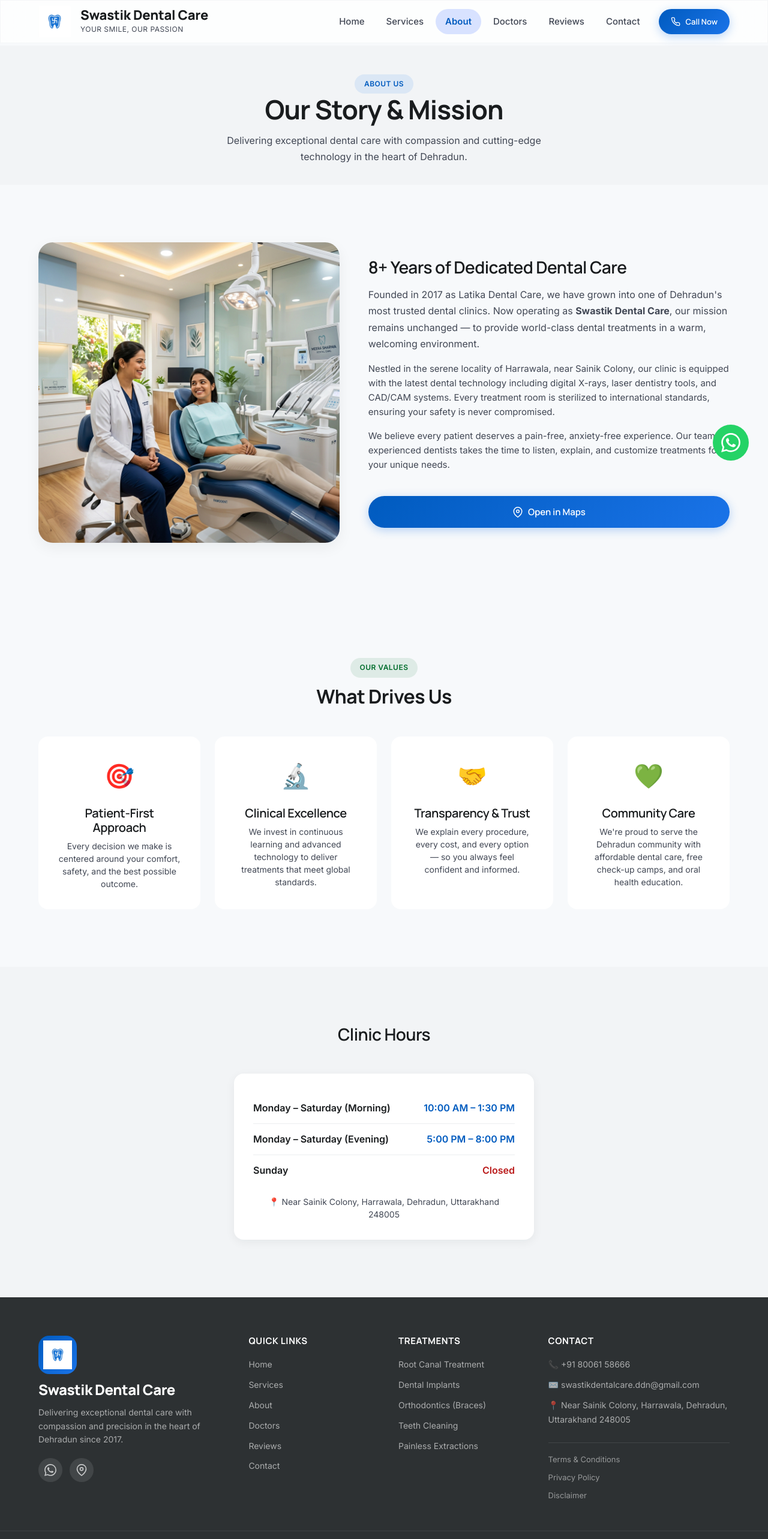
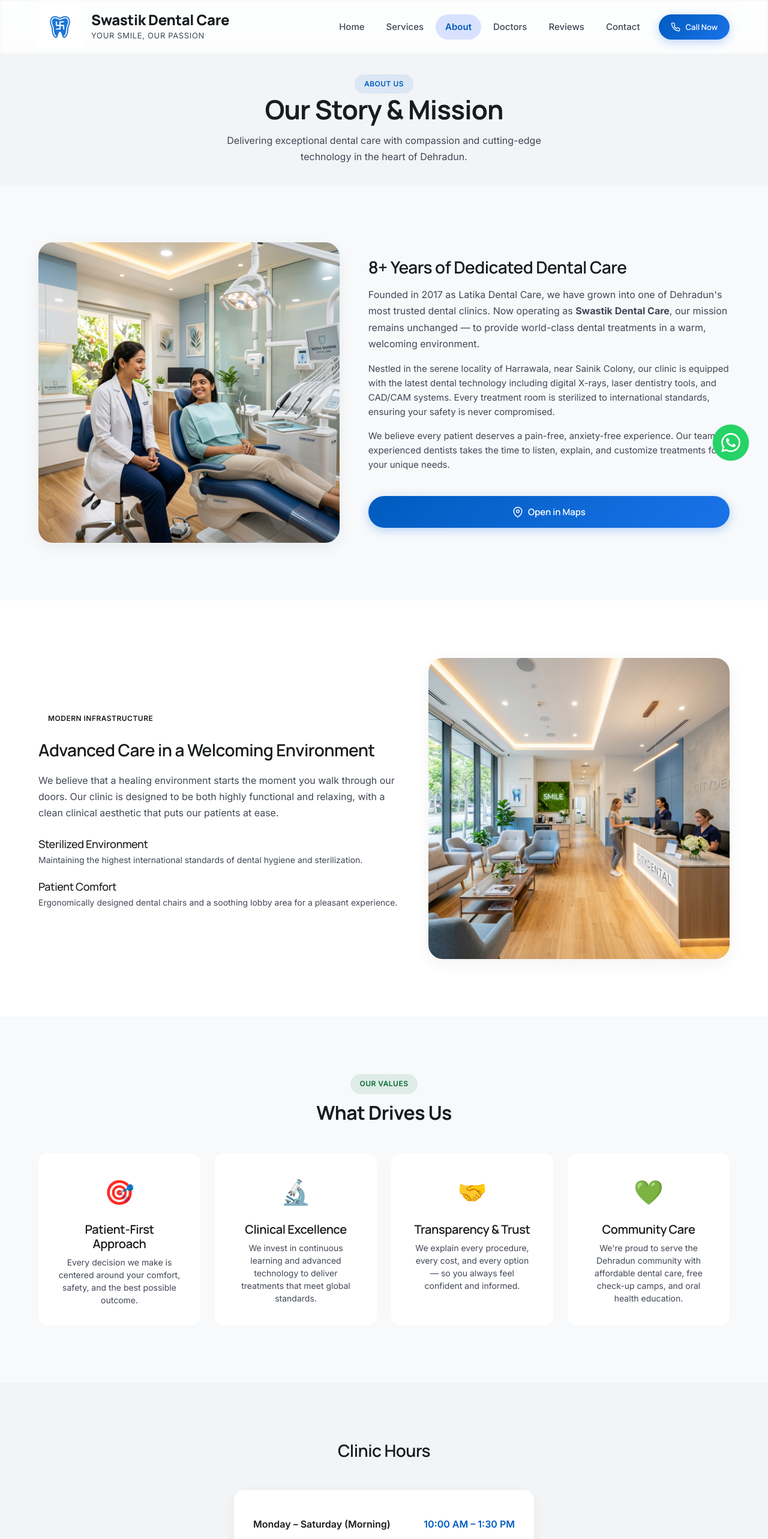
Before and after one commit to SomenSin/Swastik-Dental-Care, a Next.js app: page /Swastik-Dental-Care/about in a window 1280 px wide. Shown: the top 2566 px of the page at 60% size. Built offline with nearby package versions, Linux system fonts and the light colour scheme.

Commit message:
feat: significantly enlarge logos, add infrastructure gallery to about page, and optimize image delivery for performance

```diff
--- a/src/app/about/about.module.css
+++ b/src/app/about/about.module.css
@@ -92,8 +92,44 @@
   font-weight: 600;
 }
 
+.infrastructureGrid {
+  display: grid;
+  grid-template-columns: 1.2fr 1fr;
+  gap: 3rem;
+  align-items: center;
+}
+
+.infrastructure {
+  background: var(--surface-container-lowest);
+}
+
+.infrastructureContent {
+  display: flex;
+  flex-direction: column;
+  gap: 1.25rem;
+}
+
+.infraList {
+  display: flex;
+  flex-direction: column;
+  gap: 1.5rem;
+  margin-top: 0.5rem;
+}
+
+.infraItem {
+  display: flex;
+  flex-direction: column;
+  gap: 0.25rem;
+}
+
 @media (max-width: 900px) {
-  .storyGrid { grid-template-columns: 1fr; }
+  .storyGrid, .infrastructureGrid { grid-template-columns: 1fr; }
+  .infrastructureGrid {
+    direction: ltr;
+  }
+  .infrastructureImage {
+    order: -1;
+  }
   .valuesGrid { grid-template-columns: repeat(2, 1fr); }
 }
 
--- a/src/app/about/page.tsx
+++ b/src/app/about/page.tsx
@@ -32,6 +32,8 @@
               width={560}
               height={400}
               className={styles.storyImg}
+              priority
+              sizes="(max-width: 900px) 100vw, 560px"
             />
           </div>
           <div className={styles.storyContent}>
@@ -58,6 +60,40 @@
               <svg width="18" height="18" viewBox="0 0 24 24" fill="none" stroke="currentColor" strokeWidth="2"><path d="M21 10c0 7-9 13-9 13s-9-6-9-13a9 9 0 0118 0z"/><circle cx="12" cy="10" r="3"/></svg>
               Open in Maps
             </a>
+          </div>
+        </div>
+      </section>
+
+      {/* Infrastructure Section */}
+      <section className={`section ${styles.infrastructure}`}>
+        <div className={`container ${styles.infrastructureGrid}`}>
+          <div className={styles.infrastructureContent}>
+            <div className="badge badge-secondary">Modern Infrastructure</div>
+            <h2 className="headline-md">Advanced Care in a Welcoming Environment</h2>
+            <p className="body-lg text-muted">
+              We believe that a healing environment starts the moment you walk through our doors. Our clinic is designed to be both highly functional and relaxing, with a clean clinical aesthetic that puts our patients at ease.
+            </p>
+            <div className={styles.infraList}>
+              <div className={styles.infraItem}>
+                <h4 className="title-md">Sterilized Environment</h4>
+                <p className="body-sm text-muted">Maintaining the highest international standards of dental hygiene and sterilization.</p>
+              </div>
+              <div className={styles.infraItem}>
+                <h4 className="title-md">Patient Comfort</h4>
+                <p className="body-sm text-muted">Ergonomically designed dental chairs and a soothing lobby area for a pleasant experience.</p>
+              </div>
+            </div>
+          </div>
+          <div className={styles.infrastructureImage}>
+            <Image
+              src="/Swastik-Dental-Care/images/clinic-interior-lobby.png"
+              alt="Swastik Dental Care modern lobby and facility"
+              width={560}
+              height={400}
+              className={styles.storyImg}
+              loading="lazy"
+              sizes="(max-width: 900px) 100vw, 560px"
+            />
           </div>
         </div>
       </section>
--- a/src/app/doctors/page.tsx
+++ b/src/app/doctors/page.tsx
@@ -34,6 +34,8 @@
                     width={400}
                     height={500}
                     className={styles.doctorImg}
+                    loading="lazy"
+                    sizes="(max-width: 768px) 100vw, (max-width: 1200px) 50vw, 400px"
                   />
                 </div>
                 <div className={styles.doctorInfo}>
--- a/src/app/reviews/page.tsx
+++ b/src/app/reviews/page.tsx
@@ -69,6 +69,8 @@
                       width={64}
                       height={64}
                       className={styles.avatarImg}
+                      loading="lazy"
+                      sizes="64px"
                     />
                   </div>
                   <div>
--- a/src/components/Footer.module.css
+++ b/src/components/Footer.module.css
@@ -17,20 +17,25 @@
 }
 
 .logoIcon {
-  width: 64px;
-  height: 64px;
-  border-radius: 18px;
-  background: linear-gradient(135deg, var(--primary), var(--primary-container));
+  width: 96px;
+  height: 96px;
+  border-radius: 24px;
+  background: white;
   display: flex;
   align-items: center;
   justify-content: center;
   color: white;
-  padding: 8px;
+  padding: 12px;
+  overflow: hidden;
+}
+
+.logoIcon img {
+  transform: scale(1.3);
 }
 
 .brandName {
   font-family: var(--font-headline);
-  font-size: 1.5rem;
+  font-size: 1.75rem;
   font-weight: 800;
   color: white;
 }
--- a/src/components/Footer.tsx
+++ b/src/components/Footer.tsx
@@ -12,7 +12,7 @@
         {/* Brand */}
         <div className={styles.brand}>
           <div className={styles.logoIcon}>
-            <Image src="/Swastik-Dental-Care/images/logo.png" alt="Swastik Dental Care Logo" width={48} height={48} />
+            <Image src="/Swastik-Dental-Care/images/logo.png" alt="Swastik Dental Care Logo" width={96} height={96} />
           </div>
           <h3 className={styles.brandName}>{CLINIC.name}</h3>
           <p className={styles.brandDesc}>
--- a/src/components/Navbar.module.css
+++ b/src/components/Navbar.module.css
@@ -22,12 +22,13 @@
 }
 
 .logoIcon {
-  width: 54px;
-  height: 54px;
+  width: 72px;
+  height: 72px;
   display: flex;
   align-items: center;
   justify-content: center;
   flex-shrink: 0;
+  overflow: hidden;
 }
 
 .logoImg {
@@ -35,23 +36,24 @@
   height: 100%;
   object-fit: contain;
   border-radius: 4px;
+  transform: scale(1.2); /* Zoom in to make the tooth bigger as it's inside a white box */
 }
 
 .logoName {
   display: block;
   font-family: var(--font-headline);
   font-weight: 800;
-  font-size: 1.375rem;
+  font-size: 1.5rem;
   color: var(--on-surface);
   line-height: 1.1;
-  letter-spacing: -0.01em;
+  letter-spacing: -0.015em;
 }
 
 .logoTag {
   display: block;
-  font-size: 0.75rem;
+  font-size: 0.8125rem;
   color: var(--on-surface-variant);
-  letter-spacing: 0.04em;
+  letter-spacing: 0.05em;
   text-transform: uppercase;
   margin-top: 2px;
 }
--- a/src/components/Navbar.tsx
+++ b/src/components/Navbar.tsx
@@ -16,7 +16,7 @@
       <div className={`container ${styles.inner}`}>
         <Link href="/" className={styles.logo} id="nav-logo">
           <div className={styles.logoIcon}>
-            <Image src="/Swastik-Dental-Care/images/logo.png" alt="Swastik Dental Care Logo" width={54} height={54} className={styles.logoImg} />
+            <Image src="/Swastik-Dental-Care/images/logo.png" alt="Swastik Dental Care Logo" width={72} height={72} className={styles.logoImg} priority />
           </div>
           <div>
             <span className={styles.logoName}>{CLINIC.name}</span>
```
Also changed, not shown: src/app/page.tsx (+8 -1 lines), public/images/clinic-interior-lobby.png (added).
